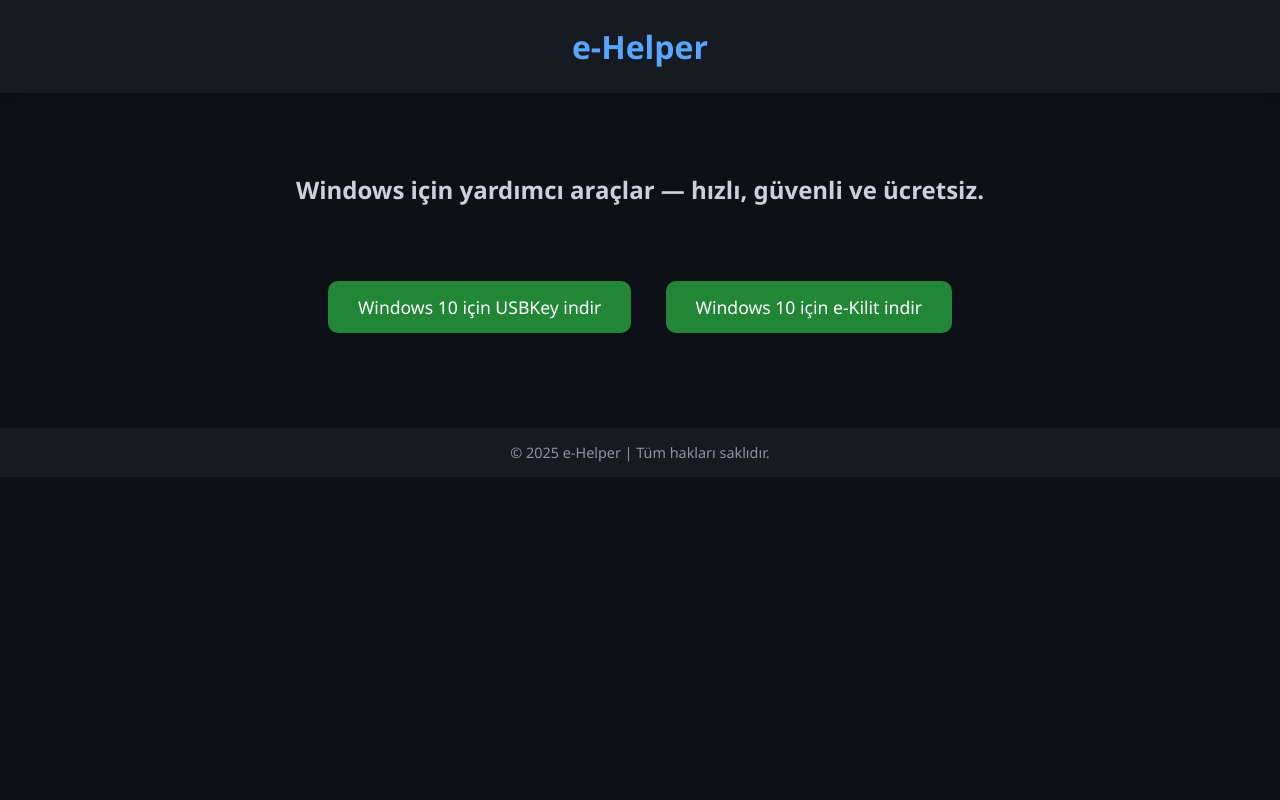
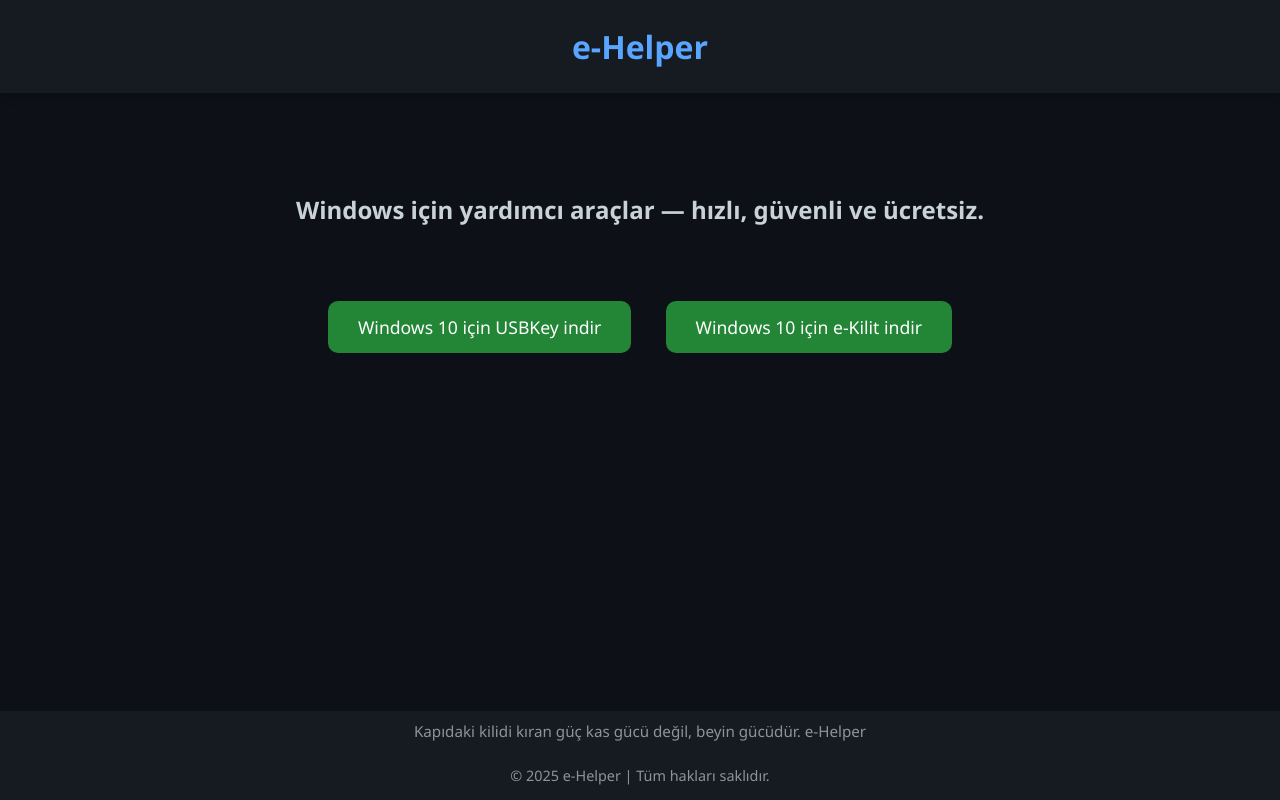
Before and after one commit to zuzuikiman/zuzuikiman.github.io, a plain HTML site: page index.html in a window 1280 px wide. Drawn offline with Linux system fonts and the light colour scheme.

Commit message:
Update index.html

```diff
--- a/index.html
+++ b/index.html
@@ -5,9 +5,12 @@
   <meta name="viewport" content="width=device-width, initial-scale=1.0">
   <title>e-Helper</title>
   <style>
-    body {
+    html, body {
+      height: 100%; /* Tam yükseklik */
       margin: 0;
       padding: 0;
+      display: flex;
+      flex-direction: column; /* İçeriği dikey sırala */
       background-color: #0d1117;
       color: #e6edf3;
       font-family: 'Segoe UI', Tahoma, Geneva, Verdana, sans-serif;
@@ -24,6 +27,7 @@
     }
 
     .main {
+      flex: 1; /* Footer’ı en alta itmek için */
       margin-top: 80px;
     }
 
@@ -55,8 +59,14 @@
       transform: scale(1.05);
     }
 
+    .footer-text {
+      background-color: #161b22;
+      color: #8b949e;
+      padding: 10px;
+      font-size: 0.95em;
+    }
+
     footer {
-      margin-top: 80px;
       background-color: #161b22;
       color: #8b949e;
       padding: 15px;
@@ -76,6 +86,9 @@
     </div>
   </div>
 
+  <!-- Footer üstüne ekstra yazı -->
+  <div class="footer-text">Kapıdaki kilidi kıran güç kas gücü değil, beyin gücüdür. e-Helper</div>
+
   <footer>© 2025 e-Helper | Tüm hakları saklıdır.</footer>
 </body>
 </html>
```
